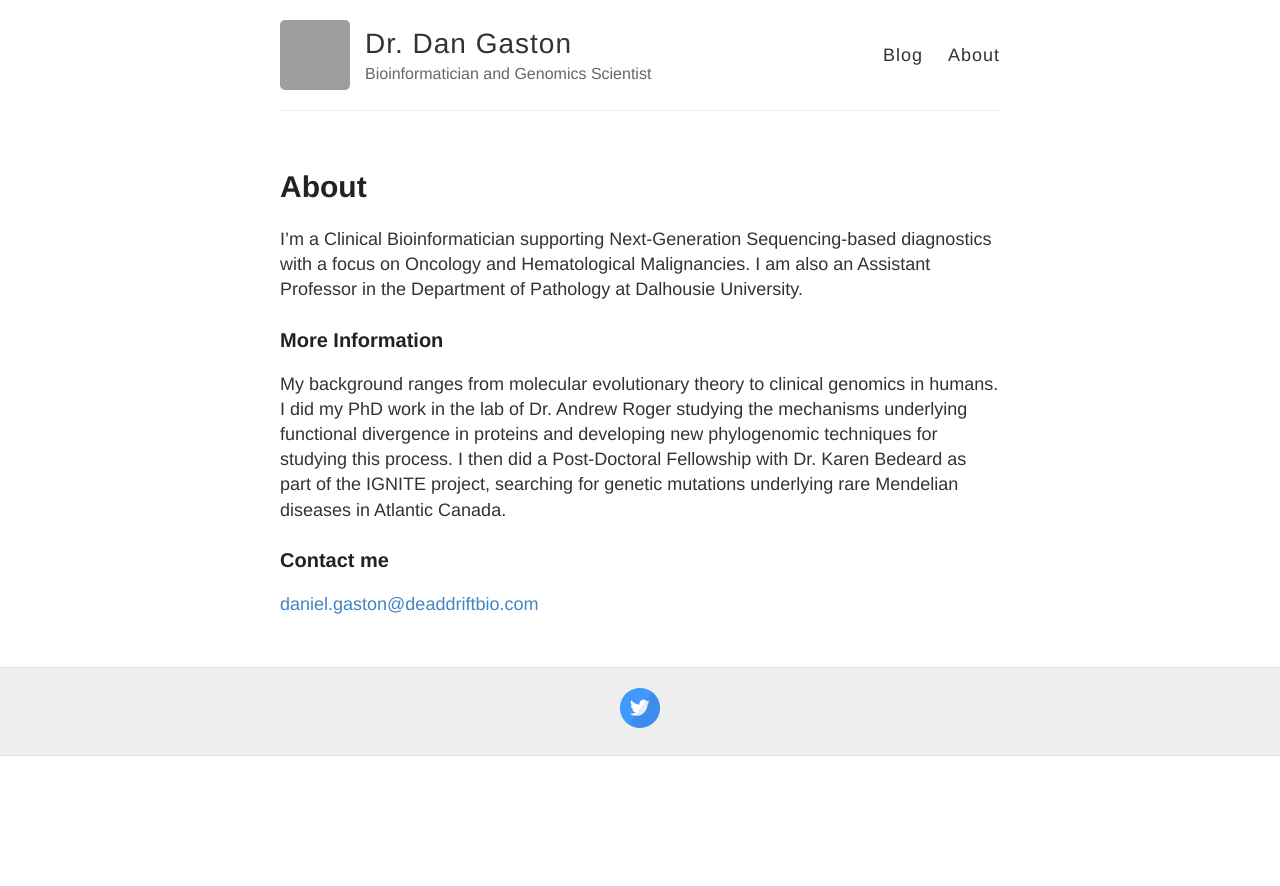
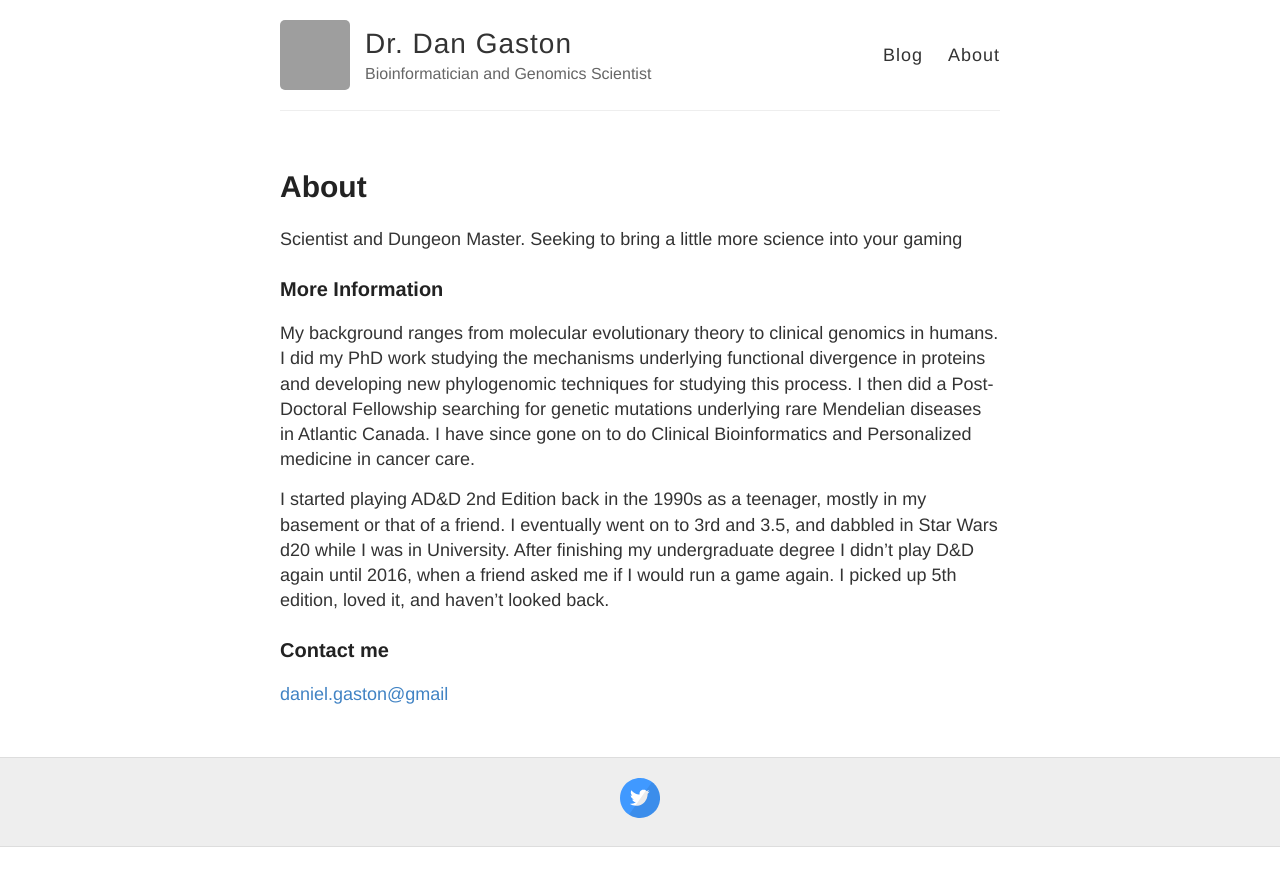
Before and after one commit to DeadDriftPress/highmarches, a Jekyll site: the page built from about.md, in a window 1280 px wide. Shown: the top 886 px of the page. Built offline with Jekyll 4.4.1, drawn with Linux system fonts in a browser that asks for light colours; grey boxes are pictures that could not be loaded.

Commit message:
Updating

```diff
--- a/about.md
+++ b/about.md
@@ -4,19 +4,18 @@ title: About
 permalink: /about/
 ---
 
-I'm a Clinical Bioinformatician supporting Next-Generation Sequencing-based
-diagnostics with a focus on Oncology and Hematological Malignancies. I am also an
-Assistant Professor in the Department of Pathology at Dalhousie University.
+Scientist and Dungeon Master. Seeking to bring a little more science into your gaming
 
 ### More Information
 
 My background ranges from molecular evolutionary theory to clinical genomics in
-humans. I did my PhD work in the lab of Dr. Andrew Roger studying the mechanisms
+humans. I did my PhD work studying the mechanisms
 underlying functional divergence in proteins and developing new phylogenomic
-techniques for studying this process. I then did a Post-Doctoral Fellowship with
-Dr. Karen Bedeard as part of the IGNITE project, searching for genetic mutations
-underlying rare Mendelian diseases in Atlantic Canada.
+techniques for studying this process. I then did a Post-Doctoral Fellowship searching for genetic mutations
+underlying rare Mendelian diseases in Atlantic Canada. I have since gone on to do Clinical Bioinformatics and Personalized medicine in cancer care.
+
+I started playing AD&D 2nd Edition back in the 1990s as a teenager, mostly in my basement or that of a friend. I eventually went on to 3rd and 3.5, and dabbled in Star Wars d20 while I was in University. After finishing my undergraduate degree I didn't play D&D again until 2016, when a friend asked me if I would run a game again. I picked up 5th edition, loved it, and haven't looked back.
 
 ### Contact me
 
-[daniel.gaston@deaddriftbio.com](mailto:daniel.gaston@deaddriftbio.com)
+[daniel.gaston@gmail](mailto:daniel.gaston@gmail)
```
